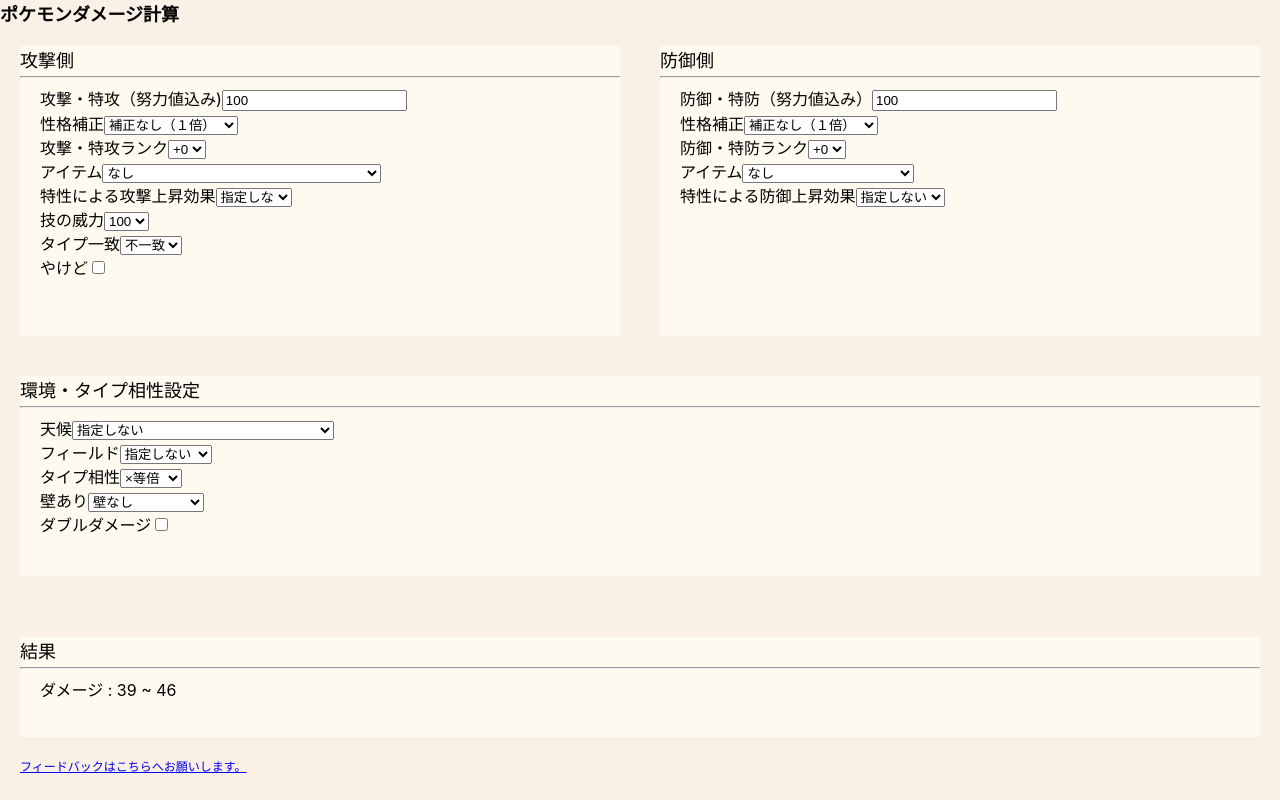
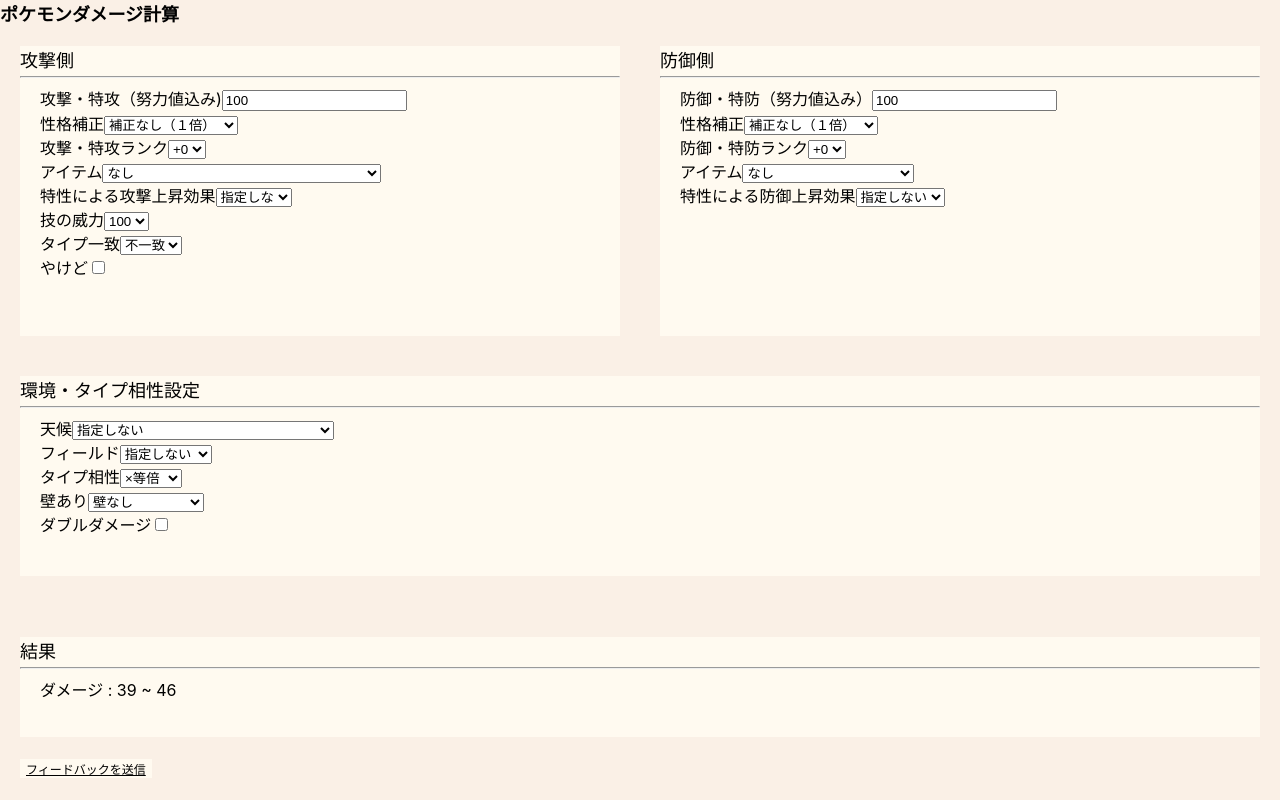
Before and after one commit to keeykeey/psv, a React (Create React App) app in the folder app/frontend/: page / in a window 1280 px wide. Built offline with nearby package versions, Linux system fonts and the light colour scheme; no server answers; the HTML template or start-up script is replaced by a standard one.

Commit message:
フィードバック機能

```diff
--- a/app/frontend/src/App.tsx
+++ b/app/frontend/src/App.tsx
@@ -4,7 +4,7 @@
 import PokInput from './PokInput'
 import Situation from './Situation'
 import Result from './Result'
-import GetEnv from './GetEnv'
+import env from './GetEnv'
 import Feedback from './Feedback'
 
 function App() {
@@ -338,17 +338,16 @@
     }
 
     /* LAYOUT */
-    const ENV_INFO = GetEnv;
     const PHONE_MODE_WIDTH = 900;
     const POK_COMP_HEIGHT = 290;
     const SIT_COMP_HEIGHT = 200;
     const RES_COMP_HEIGHT = 100;
     const COMPMARGIN = 20;
 
-    const [window_h, setWindowH] = useState<number>(ENV_INFO.window_h);
-    const [window_w, setWindowW] = useState<number>(ENV_INFO.window_w);
+    const [window_h, setWindowH] = useState<number>(env.window_h);
+    const [window_w, setWindowW] = useState<number>(env.window_w);
     const [is_phone_mode, setIsPhoneMobile]
-        = useState<boolean>((ENV_INFO.window_w < PHONE_MODE_WIDTH) ? true : false);
+        = useState<boolean>((env.window_w < PHONE_MODE_WIDTH) ? true : false);
     useEffect(()=>{
         window.addEventListener('resize',(e)=>{
           setWindowW(window.innerWidth)
@@ -481,19 +480,12 @@
                 comp_w               = {(is_phone_mode ? window_w : window_w)}
                 comp_margin          = {(is_phone_mode ? COMPMARGIN : COMPMARGIN)}
             />
-            <div>
-                <Feedback></Feedback>
-            </div>
 
-            {/* TODO
             <Feedback
-                comp_h               = {15}
-                comp_w               = {340}
-                window_h             = {window.innerHeight}
-                window_w             = {window.innerWidth}
-                font_size            = {12}
+                comp_h               = {20}
+                comp_w               = {(is_phone_mode ? window_w : window_w)}
+                comp_margin          = {(is_phone_mode ? COMPMARGIN : COMPMARGIN)}
             />
-            */}
 
         </div>
     )
--- a/app/frontend/src/Feedback.tsx
+++ b/app/frontend/src/Feedback.tsx
@@ -1,15 +1,13 @@
+import { stringify } from 'querystring';
 import React, { useState, useEffect, ChangeEvent } from 'react';
 import './App.css'
 import env from './GetEnv'
 
 interface Props{
     /* CSS variants*/
-    window_h             : number;
-    window_w             : number;
     comp_h               : number;
     comp_w               : number;
-
-    font_size            : number;
+    comp_margin          : number;
 }
 
 interface Param {
@@ -20,41 +18,46 @@
     body: string | null
 }
 
-function Feedback(/*props:Props*/){
-    /*
+interface PostData {
+    Textline : string;
+}
+
+function Feedback(props:Props){
     const char_count = 10  //フィードバックを送る　は10文字
     const MARGIN = 10
     const all_css        : React.CSSProperties = {
         height           : String(props.comp_h) + 'px',
         width            : String(props.comp_w) + 'px',
+        margin           : String(props.comp_margin) + 'px',
     }
     const textline_css   : React.CSSProperties = {
-        paddingLeft      : String((props.comp_w - props.font_size * char_count)) + 'px',
-        fontSize         : String(props.font_size) + 'px',
+        fontSize         : '12px',
         cursor           : 'pointer',
+        backgroundColor  : '#FFFaF0',
+        border           : 'none'
     }
 
     const title_css      : React.CSSProperties = {
         height           : '20px',
-        fontSize         : String(props.font_size + 4) + 'px',
+        fontSize         : '12px',
     }
     const modal_css      : React.CSSProperties = {
-        height           : String(Math.min(props.window_h,400)) + 'px',
-        width            : String(Math.min(props.window_w,400)) + 'px',
+        height           : String(Math.min(window.innerHeight,400)) + 'px',
+        width            : String(Math.min(window.innerWidth,400)) + 'px',
         backgroundColor  : '#FFFFFF'
     }
     const text_area_css  : React.CSSProperties = {
-        height           : String(Math.min(props.window_h,320)) + 'px',
-        width            : String(Math.min(props.window_w,360)) + 'px',
+        height           : String(Math.min(window.innerHeight,320)) + 'px',
+        width            : String(Math.min(window.innerWidth,360)) + 'px',
         marginLeft       : String(MARGIN) + 'px',
     }
     const btn_css        : React.CSSProperties = {
-        width            : String(Math.min(props.window_w,365)) + 'px',
+        width            : String(Math.min(window.innerWidth,365)) + 'px',
         marginLeft       : String(MARGIN) + 'px',
-        backgroundColor  : '#FFCC00',
-        borderColor      : '#FFCC00'
+        backgroundColor  : '#FaF0e6',
+        borderColor      : '#FaF0e6'
     }
-    */
+
 
     const tmp_css : React.CSSProperties = {
         fontSize         : '12px',
@@ -80,16 +83,31 @@
 
     function sendFeedback(){
         /*
-         * TODO
-         * バックエンド側に、フィードバックを送信する処理を書く。
+         * 環境変数.envのreactでの使用方法については下記を参照した。
+         * https://ralacode.com/blog/post/use-env-variables-in-react/
          */
-        ;
+        //const endpoint = process.env.REACT_APP_ENDPOINT_FEEDBACK;
+        const post_data:PostData = {
+            Textline: textValue,
+        }
+        const param:Param={
+            method:'POST',
+            mode:'cors',
+            credentials:'omit',
+            headers:{
+              'Content-Type':'application/json'
+            },
+            body:JSON.stringify(post_data)
+        }
+
+        fetch(String(env.endpoint),param)
+        .then(res=>console.log('posting feedback succeeded'))
+        .catch(error=>console.log('error occured',error))
     }
 
-    /*
     return(
         <div style={all_css}>
-            <u style = {textline_css} onClick={getShowModal}>フィードバックを送信</u>
+            <button style = {textline_css} onClick={getShowModal}><u>フィードバックを送信</u></button>
             <div>
             {
                 showModal ?
@@ -113,13 +131,6 @@
             </div>
         </div>
     )
-    */
-
-    return (
-        <div style={tmp_css}>
-            <a href="https://twitter.com/shin0618ff">フィードバックはこちらへお願いします。</a>
-        </div>
-    )
 }
 
 export default Feedback;
--- a/app/frontend/src/GetEnv.tsx
+++ b/app/frontend/src/GetEnv.tsx
@@ -1,5 +1,5 @@
 interface Env {
-    api_url   :  string
+    endpoint  :  string | undefined,
     os        :  string //"mac" | "win" | "android" | "linux",
     browser   :  string //"chrome" | "safari" | "edge" | "firefox",
     window_h  :  number
@@ -19,11 +19,11 @@
 const env_browser = getEnvBrouser()
 
 const env : Env = {
-    api_url   : "https://APIURL:8000",
+    endpoint  : process.env.REACT_APP_ENDPOINT_FEEDBACK,
     os        : env_os,
     browser   : env_browser,
-    window_h  : window.innerHeight,
-    window_w  : window.innerWidth
+    window_h  : document.documentElement.scrollHeight,
+    window_w  : document.documentElement.scrollWidth,
 }
 
 export default env;
```
